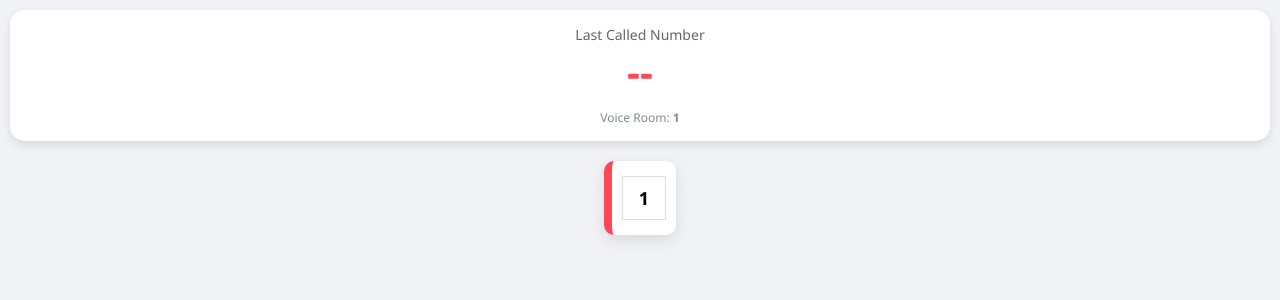
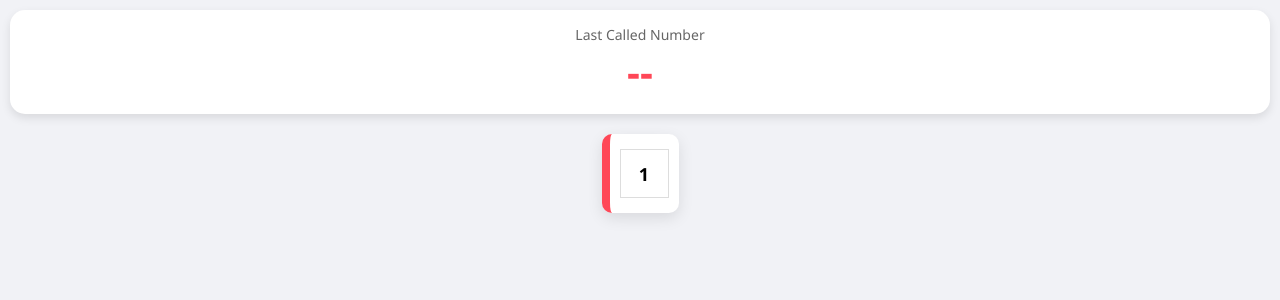
Before and after one commit to ramu265/TVS-GAME, a Flask app: template Ramu/templates/user_ticket.html in a window 1280 px wide. Shown: the top 300 px of the page. Run offline with Flask 3, Linux system fonts and the light colour scheme; the template is opened without the code that fills it: most values are stand-ins (such as "Sample title", 1, 10 or a date in 2020); data that the repository does not hold is empty.

Commit message:
Refactor user_ticket.html for improved interaction
Updated styles and JavaScript logic for ticket interaction.

```diff
--- a/Ramu/templates/user_ticket.html
+++ b/Ramu/templates/user_ticket.html
@@ -5,25 +5,22 @@
     <meta name="viewport" content="width=device-width, initial-scale=1.0">
     <title>Your Tambola Tickets</title>
     <style>
-        :root { --primary: #ff4757; --secondary: #2f3542; --glass: rgba(255, 255, 255, 0.9); }
+        :root { --primary: #ff4757; --secondary: #2f3542; }
         body { font-family: 'Segoe UI', sans-serif; background: #f1f2f6; margin: 0; padding: 10px; text-align: center; }
-
         .header { background: white; padding: 15px; border-radius: 15px; box-shadow: 0 4px 10px rgba(0,0,0,0.1); margin-bottom: 20px; }
         .last-num { font-size: 40px; color: var(--primary); font-weight: bold; }
 
         .ticket-container { display: flex; flex-direction: column; gap: 20px; align-items: center; }
-        .ticket { background: white; padding: 10px; border-radius: 10px; box-shadow: 0 5px 15px rgba(0,0,0,0.1); border-left: 8px solid var(--primary); max-width: 100%; overflow-x: auto; }
+        .ticket { background: white; padding: 10px; border-radius: 10px; box-shadow: 0 5px 15px rgba(0,0,0,0.1); border-left: 8px solid var(--primary); }
 
-        table { border-collapse: collapse; margin: 5px auto; background: white; }
-        td { width: 40px; height: 40px; border: 1px solid #ddd; text-align: center; font-weight: bold; font-size: 18px; cursor: pointer; position: relative; transition: 0.3s; }
+        table { border-collapse: collapse; margin: 5px auto; }
+        td { width: 45px; height: 45px; border: 1px solid #ddd; text-align: center; font-weight: bold; font-size: 18px; cursor: pointer; position: relative; transition: 0.2s; background: white; }
         td.empty { background: #f9f9f9; cursor: default; }
 
         /* --- Marking Styles --- */
-        .marked-heart::after { content: '❤️'; position: absolute; top: 50%; left: 50%; transform: translate(-50%, -50%); font-size: 24px; opacity: 0.8; }
+        .marked-heart::after { content: '❤️'; position: absolute; top: 50%; left: 50%; transform: translate(-50%, -50%); font-size: 24px; pointer-events: none; }
         .marked-yellow { background-color: #fff200 !important; color: black; }
-        .is-called { border: 2px solid #2ecc71 !important; box-shadow: inset 0 0 5px #2ecc71; }
-
-        .voice-status { font-size: 12px; color: #7f8c8d; margin-top: 10px; }
+        .is-called { border: 2px solid #2ecc71 !important; }
     </style>
 </head>
 <body>
@@ -31,7 +28,6 @@
     <div class="header">
         <div style="font-size: 14px; color: #666;">Last Called Number</div>
         <div id="current-number" class="last-num">--</div>
-        <div class="voice-status">Voice Room: <b id="room-id">{{ voice_id }}</b></div>
     </div>
 
     <div id="main-ticket-area" class="ticket-container">
@@ -42,7 +38,7 @@
                 <tr>
                     {% for num in row %}
                         {% if num != 0 %}
-                            <td onclick="handleTap(this, {{ num }})" data-num="{{ num }}">
+                            <td onclick="handleTap(this)" data-num="{{ num }}">
                                 {{ num }}
                             </td>
                         {% else %}
@@ -57,53 +53,46 @@
     </div>
 
     <script>
-        const voiceId = "{{ voice_id }}";
-        let calledNumbers = [];
         let tapCount = 0;
         let tapTimer;
 
-        // --- 🔄 Fetch Updates from Server ---
-        function updateGame() {
-            fetch('/get_updates')
-            .then(res => res.json())
-            .then(data => {
-                calledNumbers = data.called;
-                if (calledNumbers.length > 0) {
-                    document.getElementById('current-number').innerText = calledNumbers[calledNumbers.length - 1];
-                }
-                highlightCalled();
-            });
-        }
-
-        // సర్వర్ లో వచ్చిన నంబర్ ని గ్రీన్ బార్డర్ తో చూపిస్తుంది
-        function highlightCalled() {
-            document.querySelectorAll('td[data-num]').forEach(td => {
-                const n = parseInt(td.getAttribute('data-num'));
-                if (calledNumbers.includes(n)) {
-                    td.classList.add('is-called');
-                }
-            });
-        }
-
-        // --- 👆 Double Tap Logic ---
-        function handleTap(element, num) {
+        // --- 👆 Marking Logic ---
+        function handleTap(element) {
             tapCount++;
             if (tapCount === 1) {
                 tapTimer = setTimeout(() => {
-                    // Single Tap: Pink Heart
+                    // Single Click: Pink Heart ❤️
                     element.classList.toggle('marked-heart');
                     tapCount = 0;
                 }, 300);
             } else if (tapCount === 2) {
                 clearTimeout(tapTimer);
-                // Double Tap: Yellow Mark
+                // Double Click: Yellow Mark 🟨
                 element.classList.remove('marked-heart');
                 element.classList.toggle('marked-yellow');
                 tapCount = 0;
             }
         }
 
-        // ప్రతి 3 సెకన్లకు ఒకసారి కొత్త నంబర్ల కోసం చెక్ చేస్తుంది
+        // --- 🔄 Auto Update Called Numbers ---
+        function updateGame() {
+            fetch('/get_updates')
+            .then(res => res.json())
+            .then(data => {
+                if (data.called.length > 0) {
+                    const lastNum = data.called[data.called.length - 1];
+                    document.getElementById('current-number').innerText = lastNum;
+
+                    // కాల్ చేసిన నంబర్ ని గ్రీన్ కలర్ తో చూపిస్తుంది
+                    document.querySelectorAll('td[data-num]').forEach(td => {
+                        if (parseInt(td.getAttribute('data-num')) === lastNum) {
+                            td.classList.add('is-called');
+                        }
+                    });
+                }
+            });
+        }
+
         setInterval(updateGame, 3000);
         updateGame();
     </script>
```
